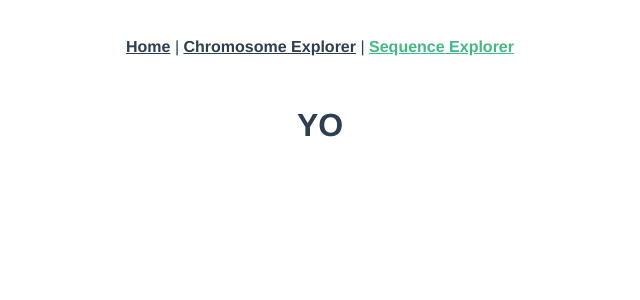
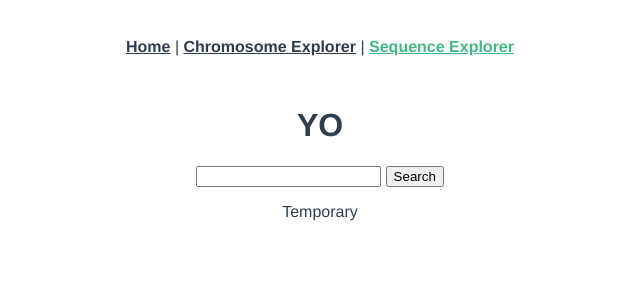
Before and after one commit to Djcross930/Biology-frontend, a Vue app: page /seq in a window 1280 px wide. Shown: the top 300 px of the page, without its empty margins (320-960 px from the left). Built offline with nearby package versions, Linux system fonts and the light colour scheme.

Commit message:
added new axios request to backend for searching new genes

```diff
--- a/src/main.js
+++ b/src/main.js
@@ -1,5 +1,6 @@
 import { createApp } from 'vue'
 import App from './App.vue'
 import router from './router'
-
+import axios from "axios"
+axios.defaults.baseURL = process.env.NODE_ENV === "development" ? "http://localhost:3000" : "/"
 createApp(App).use(router).mount('#app')
--- a/src/views/SeqView.vue
+++ b/src/views/SeqView.vue
@@ -3,15 +3,29 @@ import axios from "axios";
 export default {
   data: function () {
     return {
+      gene: "",
+      geneId: "",
+      sequence: {}
     };
   },
   created: function () {
 
   },
-  methods: {},
+  methods: {
+    searchGene: function () {
+      axios.post("/genes", { common_name: this.gene }).then(response => {
+        console.log(response.data)
+      })
+    }
+  }
 };
 </script>
 
 <template>
   <h1> YO </h1>
+  <p>{{ gene }}</p>
+  <input type="text" v-model="this.gene"> <button v-on:click="searchGene()">Search</button>
+  <div>
+    <p> Temporary </p>
+  </div>
 </template>
```
